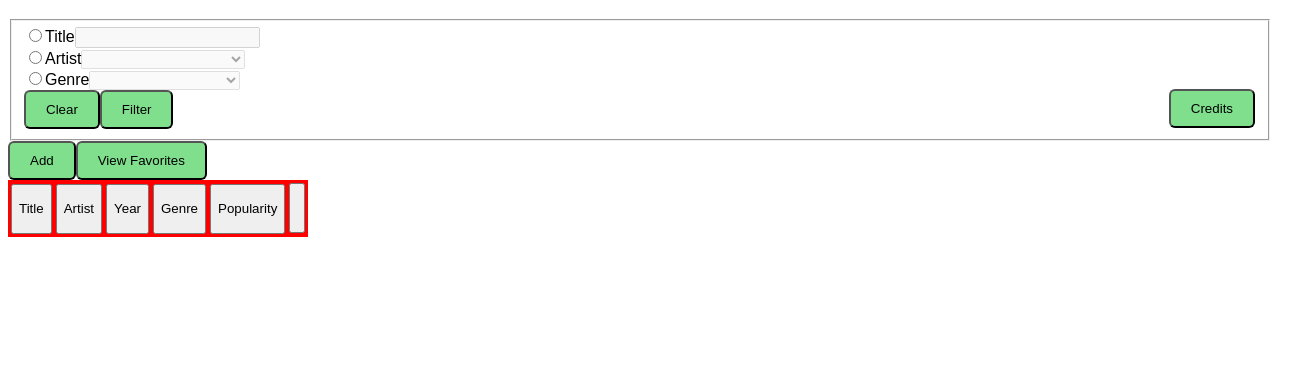
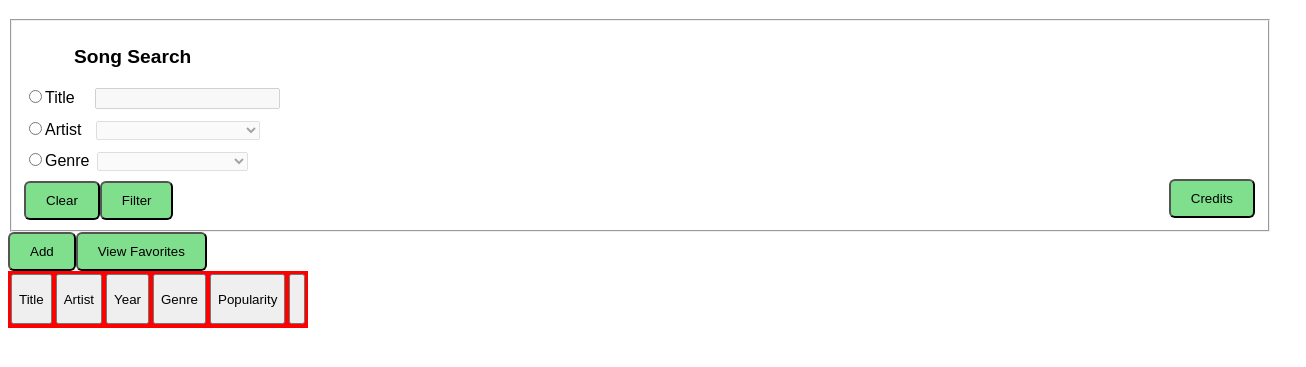
Before and after one commit to KrithikJ/kjais488-assign2, a plain HTML site: page index.html in a window 1280 px wide. Shown: the part 61-428 px from the top of the page, 1306 px wide, since content can reach past the window. Drawn offline with Linux system fonts and the light colour scheme; no server answers.

Commit message:
Fixed credit button, styled form

```diff
--- a/index.html
+++ b/index.html
@@ -29,7 +29,6 @@
     <header id="header1">
         <h1>Web 2 Assignment 2</h1>
         <div id="creditPanel">
-            <h3>Web 2 Assignment 2</h1>
             <h4>Krithik Jaisankar</h2>
             <h4>Paraspreet Atwal</h2>
             <h4>Nathan DeBliek</h2>
@@ -37,6 +36,17 @@
         </div>
 
     </header>
+    <div id="leftDiv">
+
+    </div>
+
+    <div>
+
+    </div>
+
+    <div>
+
+    </div>
 
     <fieldset>
         <form id="form">
--- a/js/displayFunctions.js
+++ b/js/displayFunctions.js
@@ -394,14 +394,32 @@ document.addEventListener("DOMContentLoaded", function() {
         body.appendChild(sideDivBarLeft);
     }
 
+    function createCreditsButton() {
+        const header1 = document.querySelector("#header1");
+        const credits = document.createElement("button");
+        credits.textContent = "Credits";
+        credits.setAttribute("id", "creditButton")
+        header1.appendChild(credits);
+
+        credits.addEventListener("mouseover", function() {
+            creditPanel.style.display = "block";
+
+            setTimeout(function() {
+                creditPanel.style.display = "none";
+            }, 3000);
+        });
+    }
+
 
     function generateSearchForm() {
 
         //This function loads the form via JS
+        const form = document.querySelector("form");
 
-
-
-        const form = document.querySelector("form");
+        const formTitle = document.createElement("p");
+        formTitle.textContent = "Song Search";
+        formTitle.setAttribute("id", "formTitle")
+        form.appendChild(formTitle);
 
         //Section 1 Song name
 
@@ -416,6 +434,7 @@ document.addEventListener("DOMContentLoaded", function() {
         divOne.appendChild(radioOne);
 
         const labelOne = document.createElement("label");
+        labelOne.setAttribute("id", "labelOne");
         labelOne.setAttribute('for', 'title');
         labelOne.textContent = "Title";
 
@@ -446,6 +465,7 @@ document.addEventListener("DOMContentLoaded", function() {
         divTwo.appendChild(radioTwo);
 
         const labelTwo = document.createElement("label");
+        labelTwo.setAttribute("id", "labelTwo");
         labelTwo.setAttribute('for', 'title');
         labelTwo.textContent = "Artist";
 
@@ -496,6 +516,7 @@ document.addEventListener("DOMContentLoaded", function() {
 
 
         const labelThree = document.createElement("label");
+        labelThree.setAttribute("id", "labelThree");
         labelThree.setAttribute('for', 'title');
         labelThree.textContent = "Genre";
 
@@ -551,23 +572,7 @@ document.addEventListener("DOMContentLoaded", function() {
     }
 
     generateSearchForm();
-    const header1 = document.querySelector("#header1");
-
-    const credits = document.createElement("button");
-    credits.textContent = "Credits";
-    credits.setAttribute("id", "creditButton")
-    header1.appendChild(credits);
-
-    credits.addEventListener("mouseover", function() {
-        // Display the credits panel
-        creditPanel.style.display = "block";
-
-        // Set a timeout to hide the panel after 5 seconds
-        setTimeout(function() {
-            creditPanel.style.display = "none";
-        }, 3000);
-    });
-
+    createCreditsButton();
 
     form.addEventListener('click', formHandler);
 
--- a/style/general.css
+++ b/style/general.css
@@ -43,10 +43,10 @@ span button, form button {
     border-radius: 6px;
 }
 #creditButton {
-    color: black;
-    position: fixed;
+    color: #000000;
+    position: absolute;
     right: 25px;
-    top: 150px;
+    top: 240px;
     background-color: rgb(127, 223, 140);
     padding: 10px 20px;
     border-radius: 6px;
@@ -61,7 +61,28 @@ span button, form button {
     border: 1px solid black;
     padding: 10px;
     border-radius: 10px;
-    height: 200px;
+    height: 150px;
+}
+
+#formTitle {
+    font-weight: bold;
+    font-size: larger;
+    position: relative;
+    left: 50px;
+}
+
+#labelOne{
+    padding-right: 20px;
+}
+#labelTwo{
+    padding-right: 15px;
+}
+#labelThree{
+    padding-right: 8px;
+}
+
+.formDiv{
+    padding-bottom: 10px;
 }
 
 @keyframes boxAnimation {
```
